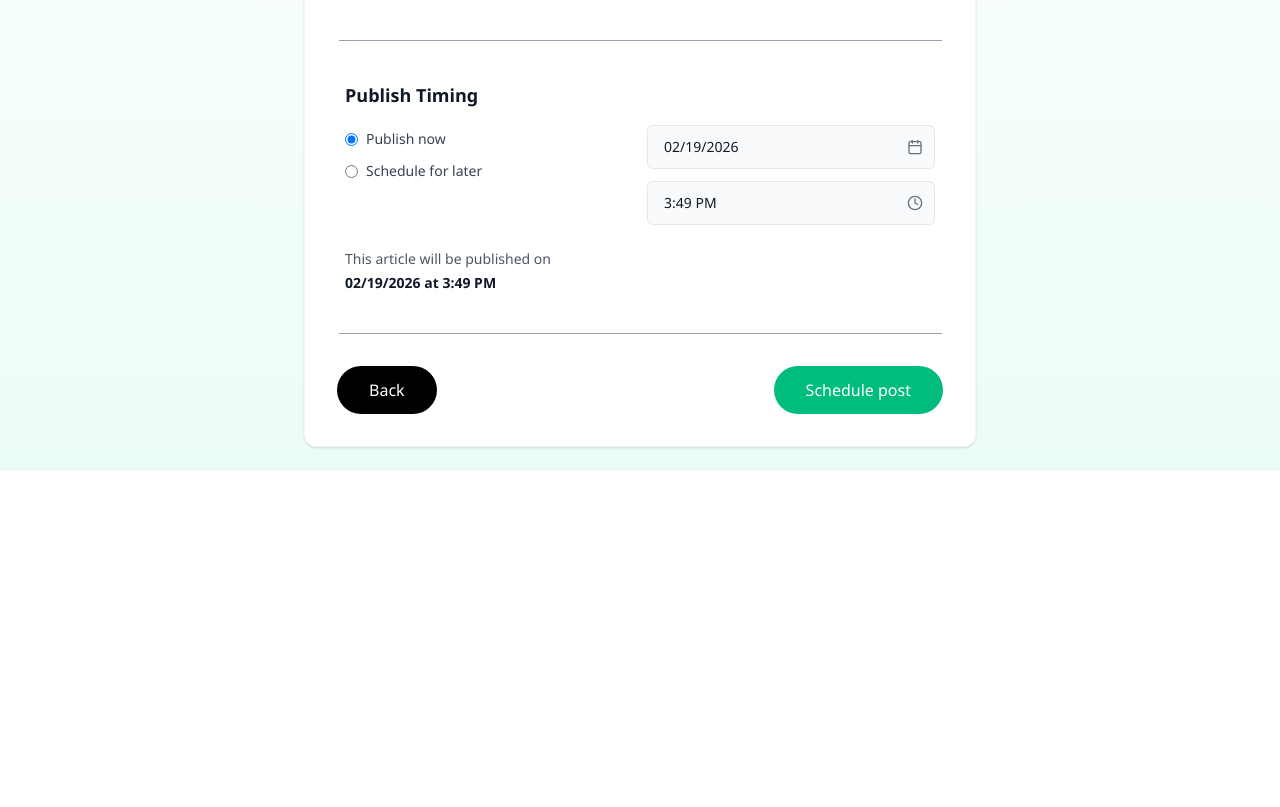
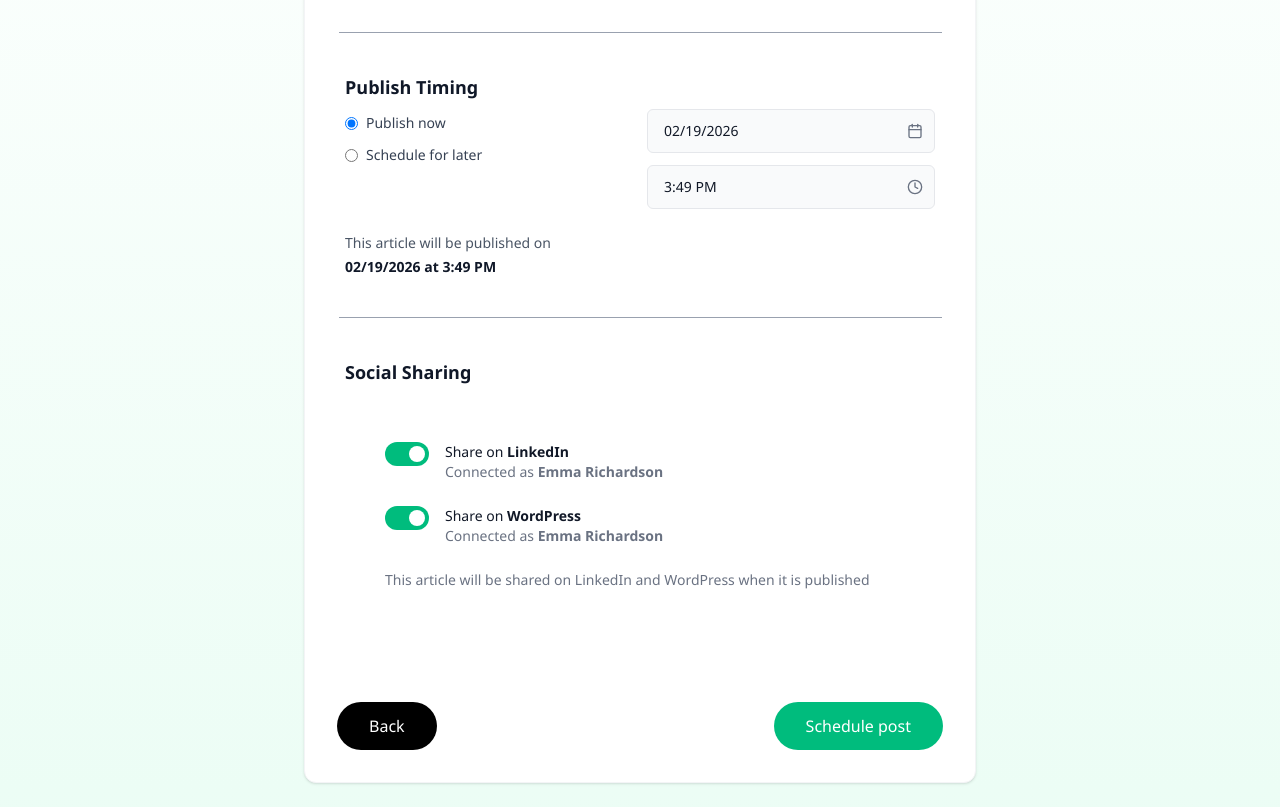
Before and after one commit to dulanprabashwara/software-project-, a Next.js app in the folder easy-blogger/: page /write/publish in a window 1280 px wide. Shown: the part 412-1219 px from the top of the page. Before the commit the page ends 883 px from the top, so only its background shows below. Built offline with nearby package versions, Linux system fonts and the light colour scheme.

Commit message:
Add social share section

```diff
--- a/easy-blogger/app/(main)/write/publish/page.jsx
+++ b/easy-blogger/app/(main)/write/publish/page.jsx
@@ -9,7 +9,7 @@ function Section({ title, children }) {
   return (
     <div className="p-10">
       <h2 className="text-lg font-semibold text-gray-900">{title}</h2>
-      <div className="mt-4">{children}</div>
+      <div className="mt-2">{children}</div>
     </div>
   );
 }
@@ -376,7 +376,53 @@ export default function PublishArticlePage() {
         <div className="flex justify-center">
           <div className="w-[90%] border-t border-gray-400" />
         </div>
+        <Section title="Social Sharing">
+          {/* Divider */}
 
+<Section title="">
+  <div className="space-y-6">
+
+    {/* LinkedIn */}
+    <div className="flex items-start gap-4">
+      <Toggle enabled={shareLinkedIn} setEnabled={setShareLinkedIn} />
+      <div>
+        <p className="text-sm">
+          Share on <span className="font-semibold">LinkedIn</span>
+        </p>
+        <p className="text-sm text-gray-500">
+          Connected as <span className="font-semibold">Emma Richardson</span>
+        </p>
+      </div>
+    </div>
+
+    {/* WordPress */}
+    <div className="flex items-start gap-4">
+      <Toggle enabled={shareWordPress} setEnabled={setShareWordPress} />
+      <div>
+        <p className="text-sm">
+          Share on <span className="font-semibold">WordPress</span>
+        </p>
+        <p className="text-sm text-gray-500">
+          Connected as <span className="font-semibold">Emma Richardson</span>
+        </p>
+      </div>
+    </div>
+
+    {/* Dynamic Share Message */}
+    {(shareLinkedIn || shareWordPress) && (
+      <p className="text-sm text-gray-500">
+        This article will be shared on{" "}
+        {shareLinkedIn && "LinkedIn"}
+        {shareLinkedIn && shareWordPress && " and "}
+        {shareWordPress && "WordPress"}{" "}
+        when it is published
+      </p>
+    )}
+
+  </div>
+</Section>
+
+        </Section>
 
         <div className="p-8 flex items-center justify-between">
           <button className="px-8 py-3 rounded-full bg-black text-white">Back</button>
```
